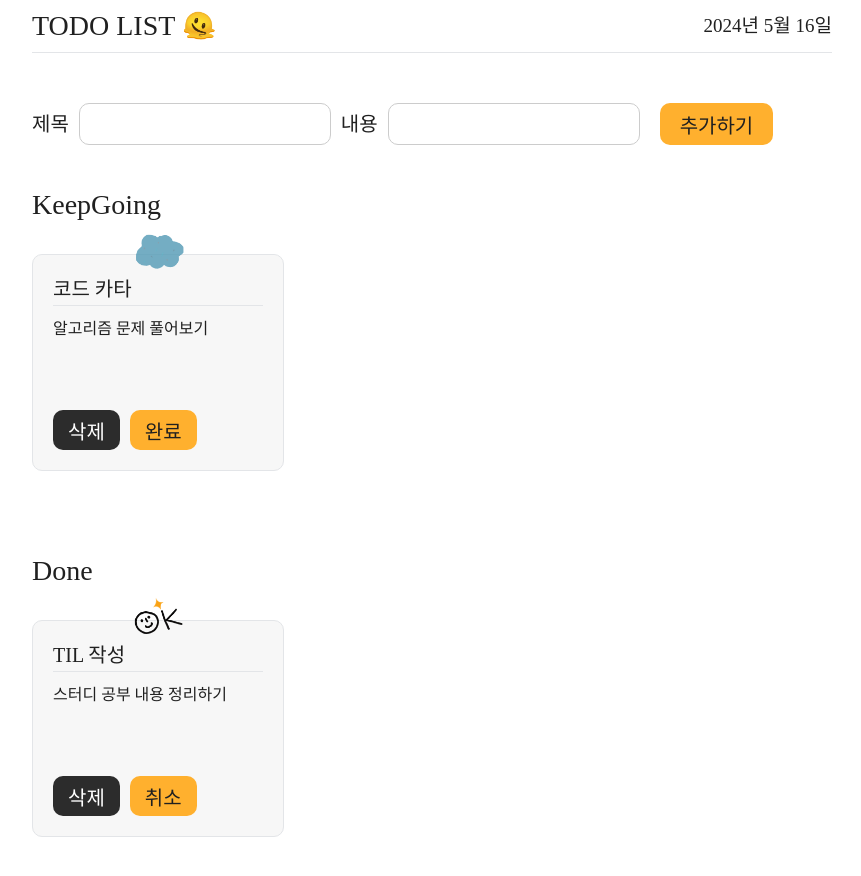
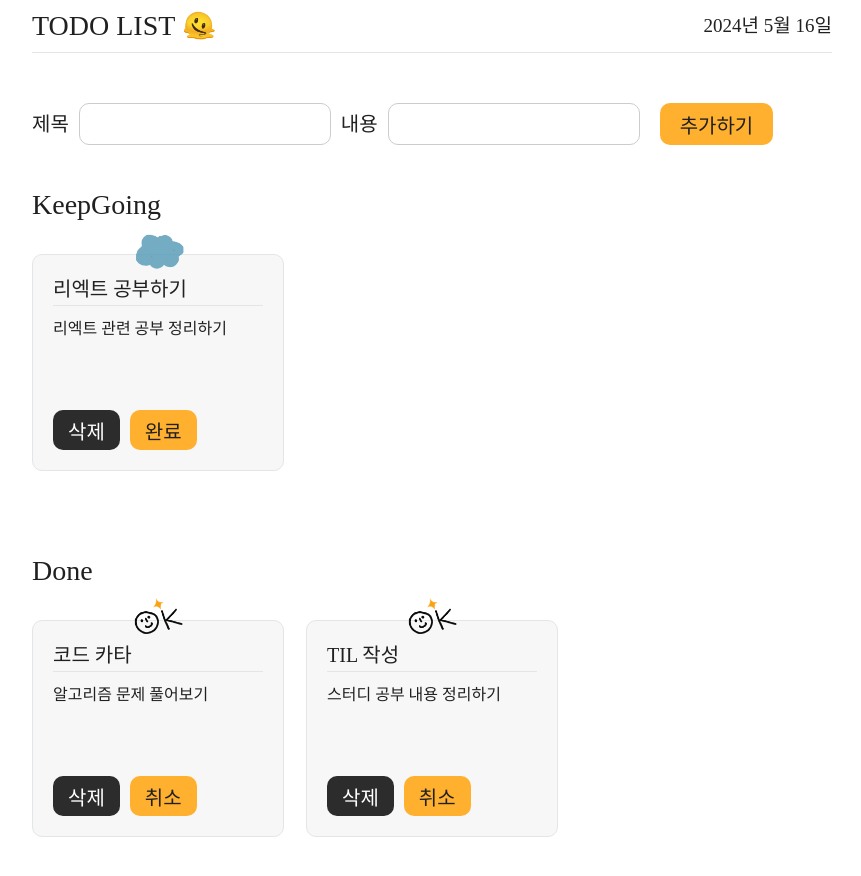
Before and after one commit to leeboa2005/TodoList_React, a React (Vite) app: page / in a window 1280 px wide. Shown: the whole page, without its empty margins (208-1069 px from the left). Built offline with nearby package versions, Linux system fonts and the light colour scheme; a web font is replaced by a local one.

Commit message:
update : 과제 2차 코드 수정

```diff
--- a/package.json
+++ b/package.json
@@ -10,6 +10,7 @@
     "preview": "vite preview"
   },
   "dependencies": {
+    "nanoid": "^5.0.7",
     "react": "^18.2.0",
     "react-dom": "^18.2.0",
     "react-icons": "^5.2.1"
@@ -19,9 +20,12 @@
     "@types/react-dom": "^18.2.22",
     "@vitejs/plugin-react": "^4.2.1",
     "eslint": "^8.57.0",
+    "eslint-config-prettier": "^9.1.0",
+    "eslint-plugin-prettier": "^5.1.3",
     "eslint-plugin-react": "^7.34.1",
     "eslint-plugin-react-hooks": "^4.6.0",
     "eslint-plugin-react-refresh": "^0.4.6",
+    "prettier": "^3.2.5",
     "vite": "^5.2.0"
   }
 }
--- a/src/components/Form.jsx
+++ /dev/null
@@ -1,56 +0,0 @@
-import React, { useState, useRef } from "react";
-import "../assets/style/form.css";
-
-const Form = ({ todos, setTodos }) => {
-  const initialState = { id: 0, title: "", content: "", isDone: false }; //초기값
-
-  // 부모 컴포넌트인 TodoList에서 선언한 useState가 화면에 처음 출력되는 값이라면,
-  //여기서 선언한 useState는 input에서 받은 value를 저장한다.
-  const [inputTodo, setInputTodo] = useState(initialState);
-
-  //고유 id값을 설정해주기 위해 useRef사용 ** useRef: 관리하는 값은 값이 변해도 화면이 렌더링되지 않음 -> onSubmitHandler가 실행 될때 렌더링됨
-  const nextId = useRef(3);
-
-  const onChangeHandler = (event) => {
-    //객체 비구조화 할당으로 인해 event.target.name과 event.target.value에서 value와 name을 추출해 사용할 수 있게 된다.
-    const { value, name } = event.target;
-
-    // 스프레드 연산자를 사용하여 새 객체를 생성한다.
-    setInputTodo({ ...inputTodo, [name]: value, id: nextId.current });
-    nextId.current++; // 함수가 실행될때마다 아이디도 하나씩 같이 증가
-  };
-  // title, content값이 둘중 하나라도 작성 되지 않으면 alert창을 띄우고 동작하지 않는다.
-  const onSubmitHandler = (event) => {
-    if (!inputTodo.title || !inputTodo.content) {
-      alert("제목 및 내용을 작성해주세요.");
-      return;
-    } else {
-      event.preventDefault(); // submit을 하면 자동으로 페이지를 리랜더링하는데 정보 유실을 막기위해 사용
-      setTodos([...todos, inputTodo]);
-      setInputTodo(initialState); // input창을 빈칸으로
-    }
-  };
-
-  return (
-    <form onSubmit={onSubmitHandler} className="form_container">
-      <div className="input_container">
-        <label>제목</label>
-        <input
-          type="text"
-          name="title"
-          onChange={onChangeHandler}
-          value={inputTodo.title}
-        />
-        <label>내용</label>
-        <input
-          type="text"
-          name="content"
-          onChange={onChangeHandler}
-          value={inputTodo.content}
-        />
-      </div>
-      <button>추가하기</button>
-    </form>
-  );
-};
-export default Form;
--- a/src/components/List.jsx
+++ b/src/components/List.jsx
@@ -1,6 +1,6 @@
-import React from "react";
-import "../assets/style/list.css";
-import Todo from "./Todo";
+import React from 'react';
+import '../assets/style/list.css';
+import Todo from './Todo';
 
 const List = ({ todos, setTodos }) => {
     // 다른 형제 컴포넌트들의 event에 의해 부모컴포넌트에서 수정된 props들을 넘겨 받는다.
@@ -27,8 +27,9 @@ const List = ({ todos, setTodos }) => {
 
     return (
         <div className="list_container">
+            {/* 밑에 내용이 같다면 타이틀부분만 변경되게 수정해보기*/}
             <h3>KeepGoing</h3>
-      <div className="list_wrap">
+            <ul className="list_wrap">
                 {todos.map((todo) => {
                     // todo 완료 전
                     if (todo.isDone === false) {
@@ -43,9 +44,9 @@ const List = ({ todos, setTodos }) => {
                         );
                     }
                 })}
-      </div>
+            </ul>
             <h3>Done</h3>
-      <div className="list_wrap done">
+            <ul className="list_wrap done">
                 {todos.map((todo) => {
                     // todo 완료 후
                     if (todo.isDone === true) {
@@ -60,7 +61,7 @@ const List = ({ todos, setTodos }) => {
                         );
                     }
                 })}
-      </div>
+            </ul>
         </div>
     );
 };
--- a/src/components/Todo.jsx
+++ b/src/components/Todo.jsx
@@ -1,9 +1,9 @@
-import React from "react";
-import "../assets/style/todo.css";
+import React from 'react';
+import '../assets/style/todo.css';
 
 const Todo = ({ todo, onDeleteHandler, onCompleteHandler }) => {
     return (
-    <div className="todo_container">
+        <li className="todo_container">
             <div className="todo_text_container">
                 <h4>{todo.title}</h4>
                 <p>{todo.content}</p>
@@ -13,13 +13,10 @@ const Todo = ({ todo, onDeleteHandler, onCompleteHandler }) => {
             </button>
             {/* 자식 컴포넌트에 props(프로퍼티)로 이벤트 핸들러나 함수를 전달하여 사용할 때에는 바인딩 필요 하고,
       화살표함수를 통해 할 수 있으며, 매개변수를 받아 사용 가능 */}
-      <button
-        onClick={() => onCompleteHandler(todo.id)}
-        className="complete_btn"
-      >
-        {todo.isDone ? "취소" : "완료"}
+            <button onClick={() => onCompleteHandler(todo.id)} className="complete_btn">
+                {todo.isDone ? '취소' : '완료'}
             </button>
-    </div>
+        </li>
     );
 };
 export default Todo;
--- /dev/null
+++ b/src/components/TodoForm.jsx
@@ -0,0 +1,46 @@
+import React, { useState, useRef } from 'react';
+import '../assets/style/todoForm.css';
+
+const TodoForm = ({ todos, setTodos }) => {
+    const initialState = { id: 0, title: '', content: '', isDone: false }; //초기값
+
+    // 부모 컴포넌트인 TodoList에서 선언한 useState가 화면에 처음 출력되는 값이라면,
+    //여기서 선언한 useState는 input에서 받은 value를 저장한다.
+    const [inputTodo, setInputTodo] = useState(initialState);
+
+    //고유 id값을 설정해주기 위해 useRef사용 ** useRef: 관리하는 값은 값이 변해도 화면이 렌더링되지 않음 -> onSubmitHandler가 실행 될때 렌더링됨
+    const nextId = useRef(todos.length);
+    const onChangeHandler = (event) => {
+        //객체 비구조화 할당으로 인해 event.target.name과 event.target.value에서 value와 name을 추출해 사용할 수 있게 된다.
+        const { value, name } = event.target;
+
+        // 스프레드 연산자를 사용하여 새 객체를 생성한다.
+        setInputTodo({ ...inputTodo, [name]: value, id: nextId.current });
+        nextId.current++; // 함수가 실행될때마다 아이디도 하나씩 같이 증가
+    };
+
+    // title, content값이 둘중 하나라도 작성 되지 않으면 alert창을 띄우고 동작하지 않는다.
+    const onSubmitHandler = (event) => {
+        //early return으로 수정
+        if (!inputTodo.title || !inputTodo.content) {
+            alert('제목 및 내용을 작성해주세요.');
+            return;
+        }
+        event.preventDefault(); // submit을 하면 자동으로 페이지를 리랜더링하는데 정보 유실을 막기위해 사용
+        setTodos([...todos, inputTodo]);
+        setInputTodo(initialState); // input창을 빈칸으로
+    };
+
+    return (
+        <form onSubmit={onSubmitHandler} className="form_container">
+            <div className="input_container">
+                <label>제목</label>
+                <input type="text" name="title" onChange={onChangeHandler} value={inputTodo.title} />
+                <label>내용</label>
+                <input type="text" name="content" onChange={onChangeHandler} value={inputTodo.content} />
+            </div>
+            <button>추가하기</button>
+        </form>
+    );
+};
+export default TodoForm;
--- a/src/index.css
+++ b/src/index.css
@@ -75,9 +75,11 @@ h6 {
   font-weight: normal;
 }
 
-ul {
+ul,
+li {
   list-style: none;
 }
+
 
 em,
 address {
--- a/src/pages/TodoList.jsx
+++ b/src/pages/TodoList.jsx
@@ -1,30 +1,36 @@
-import React, { useState } from "react";
-import Layout from "../components/Layout";
-import Header from "../components/Header";
-import Form from "../components/Form";
-import List from "../components/List";
+import React, { useState } from 'react';
+import Layout from '../components/Layout';
+import Header from '../components/Header';
+import TodoForm from '../components/TodoForm';
+import List from '../components/List';
+import { nanoid } from 'nanoid';
 
 // 자식 컴포넌트들끼리의 정보 교환을 위해 공통된 상위 컴포넌트 TodoList에 넘겨 줄 useState선언함
 const TodoList = () => {
     const [todos, setTodos] = useState([
         {
-      id: 1,
-      title: "코드 카타",
-      content: "알고리즘 문제 풀어보기",
+            id: nanoid(),
+            title: '코드 카타',
+            content: '알고리즘 문제 풀어보기',
+            isDone: true,
+        },
+        {
+            id: nanoid(),
+            title: 'TIL 작성',
+            content: '스터디 공부 내용 정리하기',
+            isDone: true,
+        },
+        {
+            id: nanoid(),
+            title: '리엑트 공부하기',
+            content: '리엑트 관련 공부 정리하기',
             isDone: false,
         },
-    {
-      id: 2,
-      title: "TIL 작성",
-      content: "스터디 공부 내용 정리하기",
-      isDone: true,
-    },
     ]);
-
     return (
         <Layout>
             <Header />
-      <Form todos={todos} setTodos={setTodos} />
+            <TodoForm todos={todos} setTodos={setTodos} />
             <List todos={todos} setTodos={setTodos} />
         </Layout>
     );
```
Also changed, not shown: .eslintrc.cjs, src/assets/style/todoForm.css (renamed from src/assets/style/form.css), 2 other files (tests, documents, lock files or other folders). Lines whose indentation alone changed are shown as unchanged.
